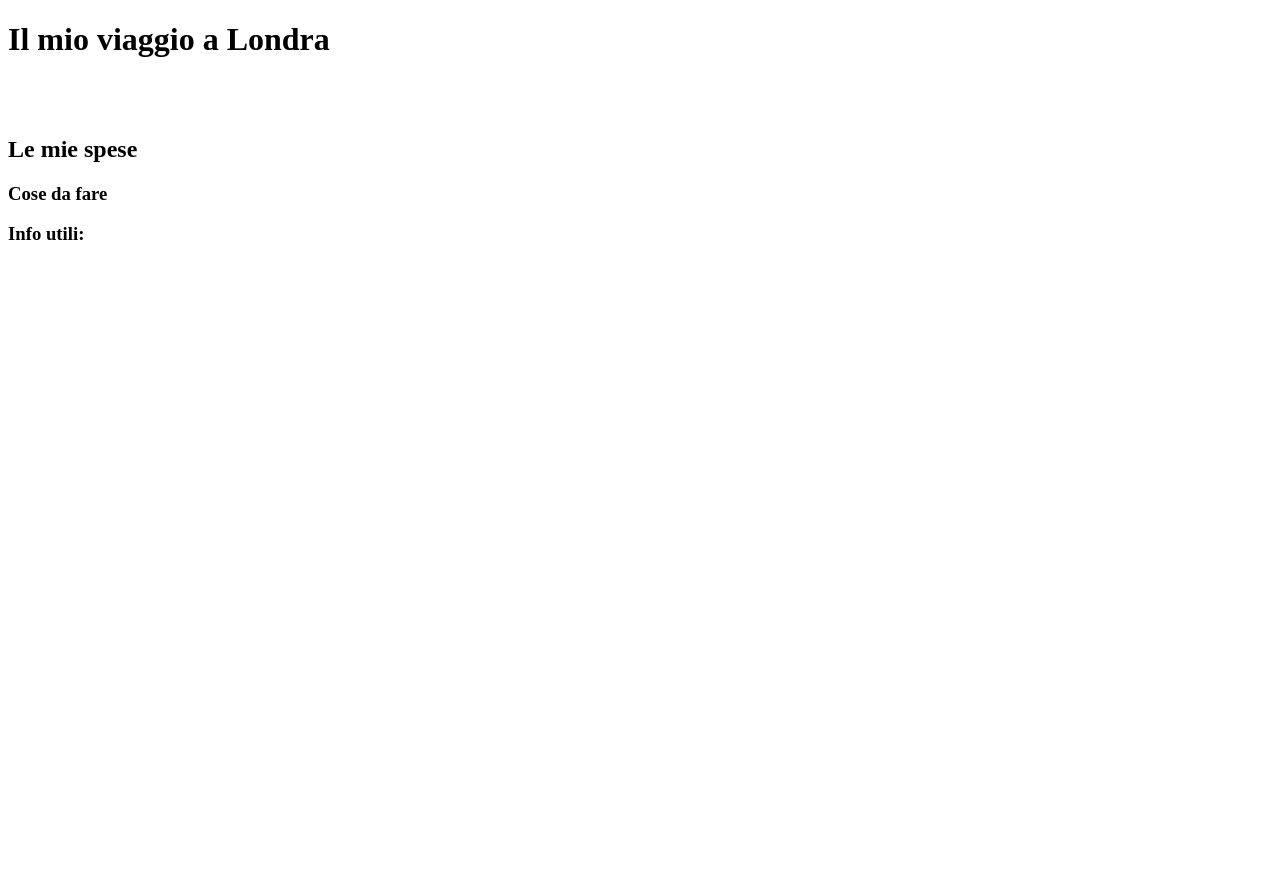
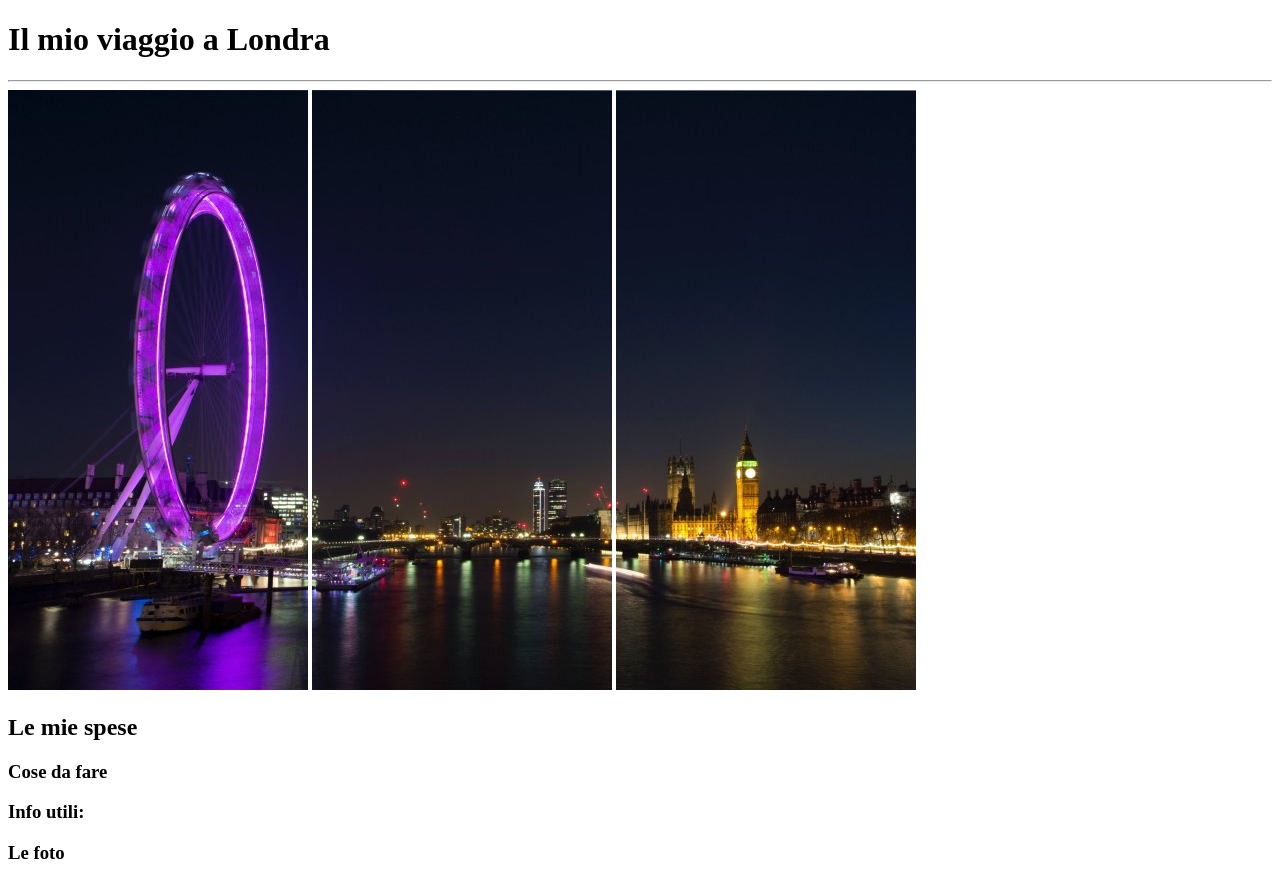
Before and after one commit to 0ttone/html-london-trip, a plain HTML site: page index.html in a window 1280 px wide. Before the commit the page ends 800 px from the top, so only its background shows below. Drawn offline with Linux system fonts and the light colour scheme.

Commit message:
aggiunta foto

```diff
--- a/index.html
+++ b/index.html
@@ -10,10 +10,10 @@
     <head>
         <h1>Il mio viaggio a Londra</h1>
     </head>
-        <br/>
-        <img src="" alt="">
-        <img src="" alt="">
-        <img src="" alt="">
+        <hr/>
+        <img src="img/pexels-bill-emrich-230794-0.jpg" alt="foto_0">
+        <img src="img/pexels-bill-emrich-230794-1.jpg" alt="foto_1">
+        <img src="img/pexels-bill-emrich-230794-2.jpg" alt="foto_2">
 
     <main>
         <h2>Le mie spese</h2>
@@ -25,6 +25,8 @@
         <h3>Info utili:</h3>
             <!-- LISTA NIDIFICATA -->
 
+        <h3>Le foto</h3>
+
         <!-- ALTRE FOTO (NEL FOOTER?) -->
     </main>
 
```
